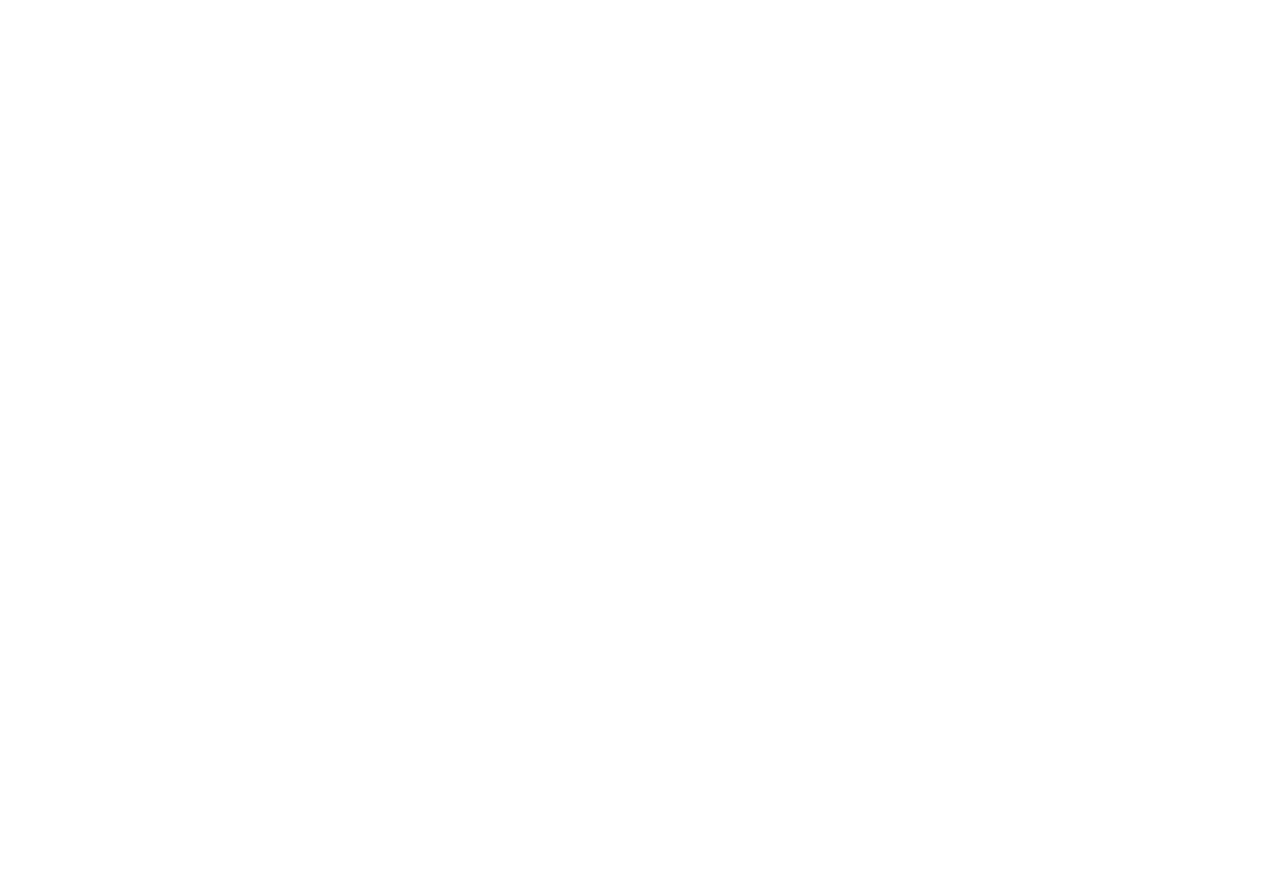
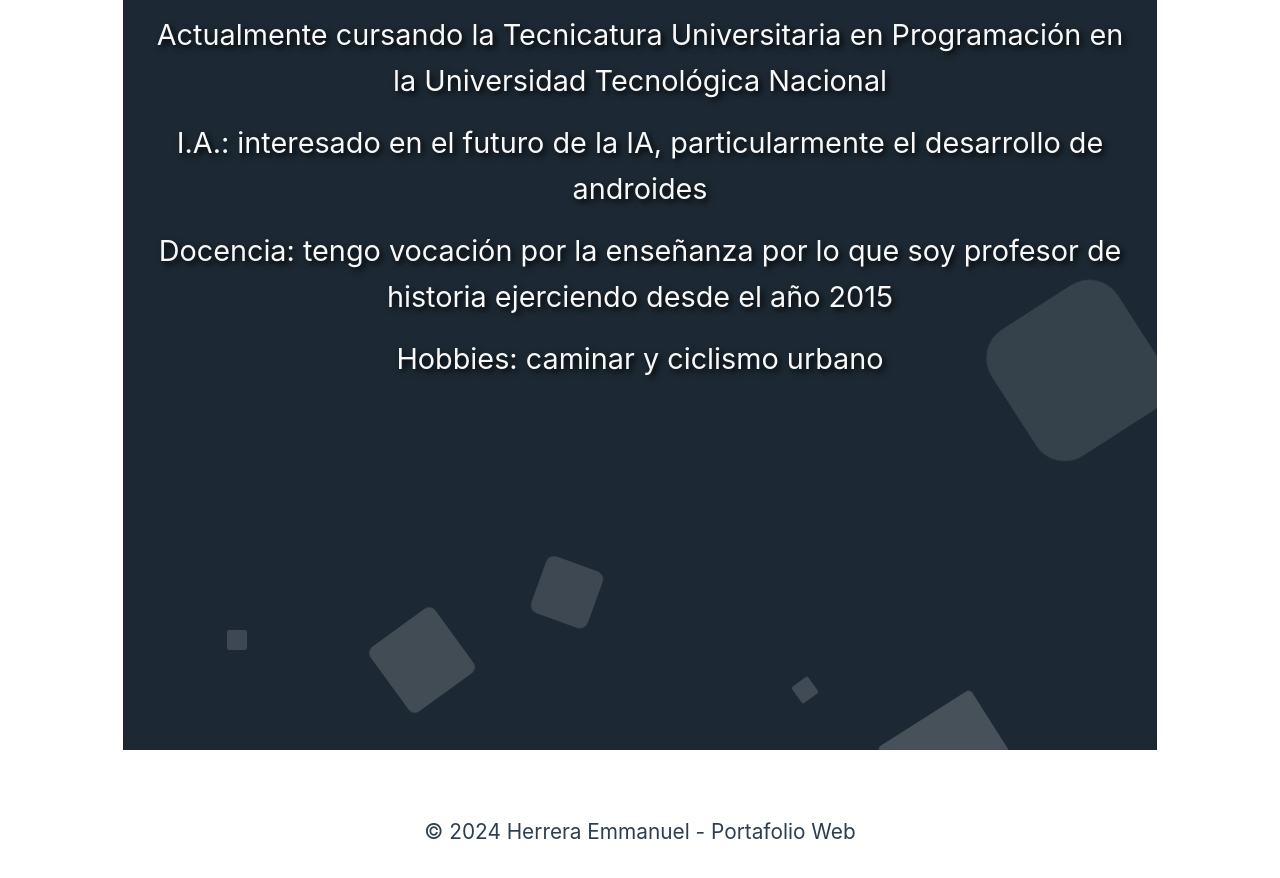
Before and after one commit to emmanhok/classGit, a Vue app in the folder Portafolio-VueJS/: page / in a window 1280 px wide. Shown: the part 4040-4918 px from the top of the page. Before the commit the page ends 3990 px from the top, so only its background shows below. Built offline with nearby package versions, Linux system fonts and the light colour scheme.

Commit message:
Capitulo 9 del Portafolio-Vue-JS (Intereses)

```diff
--- a/Portafolio-VueJS/src/App.vue
+++ b/Portafolio-VueJS/src/App.vue
@@ -6,12 +6,13 @@
 import ExperienciaComponente from "./components/ExperienciaComponente.vue";
 import ProyectosComponente from "./components/ProyectosComponente.vue";
 import HabilidadesComponente from "./components/HabilidadesComponente.vue";
+import InteresesComponente from "./components/InteresesComponente.vue";
 
 </script>
 
 <template>
   <!--AQUÍ VA HTML-->
-  <header>
+  <header id="top">
     <!--Barra de navegacion-->
     <NavBar />
     <!--Datos personales-->
@@ -29,11 +30,22 @@
     <section id="habilidades"><h2>Habilidades</h2></section>
     <HabilidadesComponente />
     <section id="intereses"><h2>Intereses</h2></section>
+    <InteresesComponente />
   </main>
   <!--Aqui va el contenido principal de la pagina web-->
+  <footer>
+    <a href="stop">Inicio</a>
+    <p>© 2024 Herrera Emmanuel - Portafolio Web</p>
+  </footer>
 </template>
 
 <style scoped>
 /* AQUÍ VA EL STYLE CSS */
-
+footer {
+  display: flex;
+  flex-direction: column;
+  align-items: center;
+  padding: 2rem;
+  font-size: 1.3rem;
+}
 </style>
--- /dev/null
+++ b/Portafolio-VueJS/src/components/FondoAnimado.vue
@@ -0,0 +1,155 @@
+<script>
+</script>
+<template>
+    <div class="context">
+        <div class="area" >
+            <ul class="circles">
+                <li></li>
+                <li></li>
+                <li></li>
+                <li></li>
+                <li></li>
+                <li></li>
+                <li></li>
+                <li></li>
+                <li></li>
+                <li></li>
+            </ul>
+        </div >
+    </div>
+</template>
+
+<style scoped>
+@import url('https://fonts.googleapis.com/css?family=Exo:400,700');
+
+*{
+    margin: 0px;
+    padding: 0px;
+}
+
+body{
+    font-family: 'Exo', sans-serif;
+}
+
+.area{
+    background: #4e54c8;
+    background: -webkit-linear-gradient(to left, #8f94fb, #4e54c8);
+    width: 100%;
+    height:100vh;
+}
+
+.circles{
+    position: absolute;
+    top: 0;
+    left: 0;
+    width: 100%;
+    height: 100%;
+    overflow: hidden;
+}
+
+.circles li{
+    position: absolute;
+    display: block;
+    list-style: none;
+    width: 20px;
+    height: 20px;
+    background: rgba(255, 255, 255, 0.2);
+    animation: animate 25s linear infinite;
+    bottom: -150px;
+
+}
+
+.circles li:nth-child(1){
+    left: 25%;
+    width: 80px;
+    height: 80px;
+    animation-delay: 0s;
+}
+
+
+.circles li:nth-child(2){
+    left: 10%;
+    width: 20px;
+    height: 20px;
+    animation-delay: 2s;
+    animation-duration: 12s;
+}
+
+.circles li:nth-child(3){
+    left: 70%;
+    width: 20px;
+    height: 20px;
+    animation-delay: 4s;
+}
+
+.circles li:nth-child(4){
+    left: 40%;
+    width: 60px;
+    height: 60px;
+    animation-delay: 0s;
+    animation-duration: 18s;
+}
+
+.circles li:nth-child(5){
+    left: 65%;
+    width: 20px;
+    height: 20px;
+    animation-delay: 0s;
+}
+
+.circles li:nth-child(6){
+    left: 75%;
+    width: 110px;
+    height: 110px;
+    animation-delay: 3s;
+}
+
+.circles li:nth-child(7){
+    left: 35%;
+    width: 150px;
+    height: 150px;
+    animation-delay: 7s;
+}
+
+.circles li:nth-child(8){
+    left: 50%;
+    width: 25px;
+    height: 25px;
+    animation-delay: 15s;
+    animation-duration: 45s;
+}
+
+.circles li:nth-child(9){
+    left: 20%;
+    width: 15px;
+    height: 15px;
+    animation-delay: 2s;
+    animation-duration: 35s;
+}
+
+.circles li:nth-child(10){
+    left: 85%;
+    width: 150px;
+    height: 150px;
+    animation-delay: 0s;
+    animation-duration: 11s;
+}
+
+
+
+@keyframes animate {
+
+    0%{
+        transform: translateY(0) rotate(0deg);
+        opacity: 1;
+        border-radius: 0;
+    }
+
+    100%{
+        transform: translateY(-1000px) rotate(720deg);
+        opacity: 0;
+        border-radius: 50%;
+    }
+
+}
+</style>
--- /dev/null
+++ b/Portafolio-VueJS/src/components/InteresesComponente.vue
@@ -0,0 +1,49 @@
+<script setup>
+import { ref } from "vue";
+import FondoAnimado from "./FondoAnimado.vue";
+
+const intereses = ref([
+    "Apasionado por el mundo de la tecnología.",
+    "Actualmente cursando la Tecnicatura Universitaria en Programación en la Universidad Tecnológica Nacional",
+    "I.A.: interesado en el futuro de la IA, particularmente el desarrollo de androides",
+    "Docencia: tengo vocación por la enseñanza por lo que soy profesor de historia ejerciendo desde el año 2015",
+    "Hobbies: caminar y ciclismo urbano"
+]);
+
+</script>
+
+<template>
+    <div class="intereses-contenedor">
+        <FondoAnimado />
+        <ul class="contenedor-lista">
+            <li class="item" v-for="interes in intereses" :key="interes">
+                {{ interes }}
+            </li>
+        </ul>
+    </div>
+</template>
+
+<style scoped>
+.intereses-contenedor {
+    text-align: center;
+    display: flex;
+    position: relative;
+    margin: 0 auto;
+    max-width: 85%;
+    padding: 1rem;
+    background-color: rgb(28, 41, 52);
+}
+
+.contenedor-lista {
+    list-style-type: none;
+    padding: 1rem;
+    margin-bottom: 5rem;
+    color: var(--vt-c-white-soft);
+    font-size: 1.8rem;
+    text-shadow: 3px 3px 6px rgba(0, 0, 0, 1);
+}
+
+.item {
+    margin-bottom: 1rem;
+}
+</style>
```
